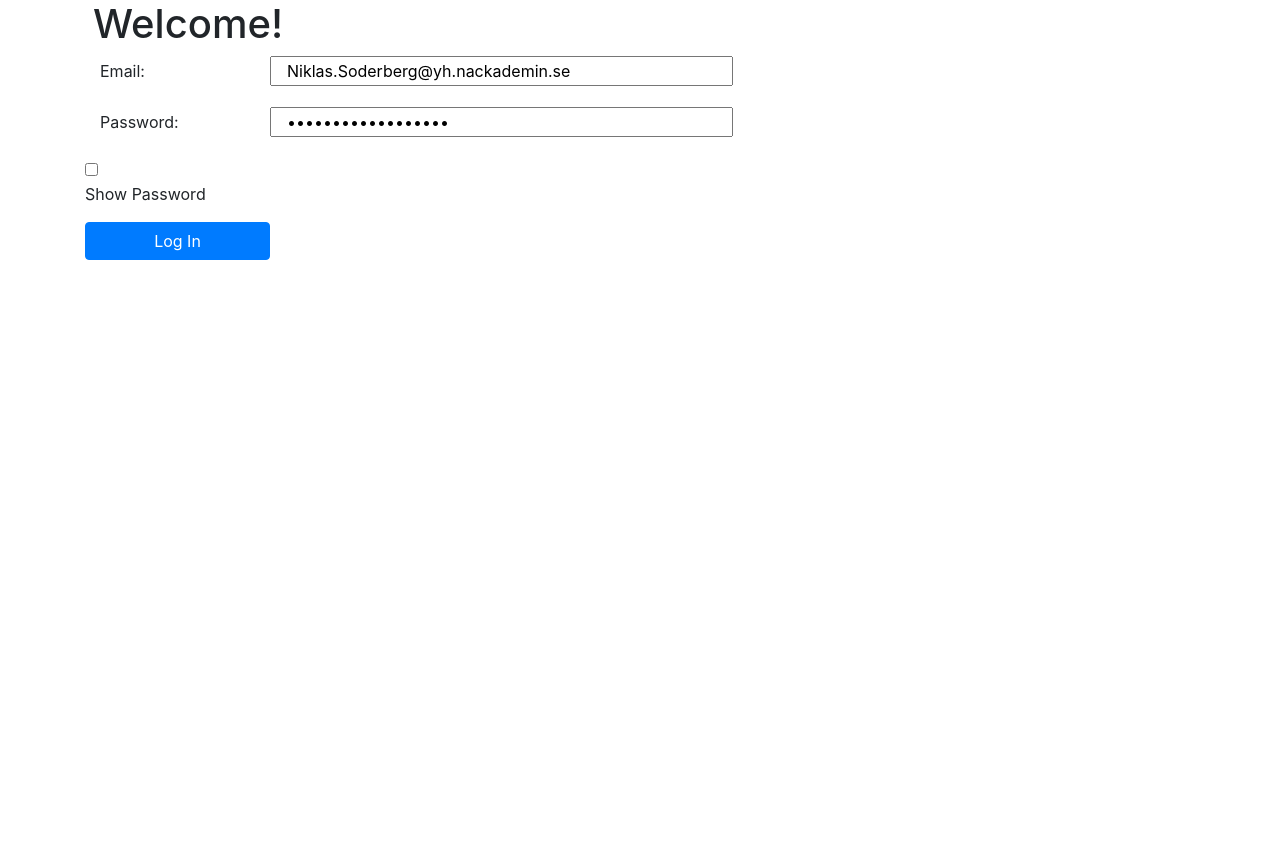
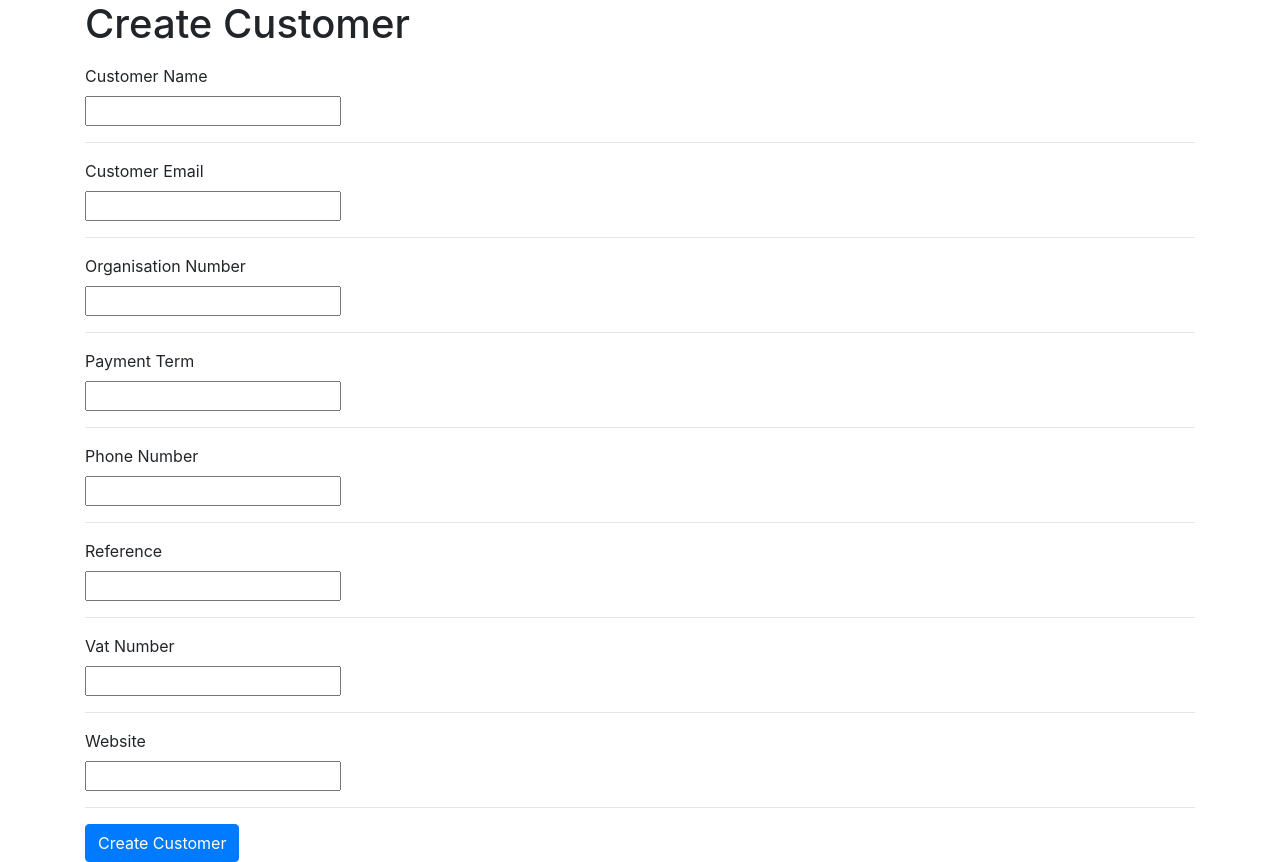
Before and after one commit to NiklasSod/kundregister, a React (Create React App) app: page /create in a window 1280 px wide. Before the commit the page ends 800 px from the top, so only its background shows below. Built offline with nearby package versions, Linux system fonts and the light colour scheme.

Commit message:
create user work

```diff
--- a/src/App.js
+++ b/src/App.js
@@ -1,5 +1,6 @@
 import React from "react"
 import { Switch, Route } from "react-router-dom"
+import CreatePage from "./pages/CreatePage";
 import HomePage from "./pages/HomePage";
 import LoginPage from "./pages/LoginPage";
 
@@ -25,6 +26,11 @@
             <Route path="/home/">
               <HomePage/>
             </Route>
+
+            <Route path="/create">
+              <CreatePage/>
+            </Route>
+
             <Route path="/">
               <LoginPage/>
             </Route>
--- a/src/pages/CreatePage.jsx
+++ b/src/pages/CreatePage.jsx
@@ -1,9 +1,53 @@
-import React from 'react'
+import React, { useState } from 'react'
 
 export default function CreatePage() {
+
+    const [formData, setFormData] = useState({})
+
+    function renderInput(name, label, type) {
+        return (
+            <div>
+                <label>{label}</label>
+                <br/>
+                <input type={type || "text"} name={name}
+                onChange={e => {setFormData({...formData, [e.target.name]: e.target.value})}}/>
+                <hr/>
+            </div>
+        )
+    }
+
+    function handleOnSubmit(e) {
+        e.preventDefault()
+        const url = "https://frebi.willandskill.eu/api/v1/customers/"
+        const token = localStorage.getItem("superSecretLogInToken")
+        fetch (url, {
+            method: "POST",
+            body: JSON.stringify(formData),
+            headers: {
+                "Content-Type": "application/json",
+                "Authorization": `Bearer ${token}`
+            }
+        })
+        .then( res => res.json())
+        // add data to useContext
+        .then( data => console.log(data))
+    }
+
     return (
         <div>
-            <h1>Hello World</h1>
+            <h1 className="mb-3">Create Customer</h1>
+            <form onSubmit={handleOnSubmit}>
+                {renderInput("name", "Customer Name")}
+                {renderInput("email", "Customer Email", "email")}
+                {renderInput("organisationNr", "Organisation Number")}
+                {renderInput("paymentTerm", "Payment Term", "number")}
+                {renderInput("phoneNumber", "Phone Number", "tel")}
+                {renderInput("reference", "Reference")}
+                {renderInput("vatNr", "Vat Number")}
+                {renderInput("website", "Website", "url")}
+                <button type="submit" className="btn btn-primary">Create Customer</button>
+            </form>
+            {/* {JSON.stringify(formData)} */}
         </div>
     )
 }
--- a/src/pages/HomePage.jsx
+++ b/src/pages/HomePage.jsx
@@ -14,7 +14,7 @@
         <div>
             <h2>Logged in... succes!</h2>
             <div>
-                <button className="col-md-3 col-3 btn btn-primary">Create User</button>
+                <Link to="/create" className="col-md-3 col-3 btn btn-primary">Create User</Link>
                 <button className="ml-3 col-md-3 col-3 btn btn-primary">View Users</button>
             </div>
             <div className="mt-3">
```
Also changed, not shown: 1 other file (tests, documents, lock files or other folders).
